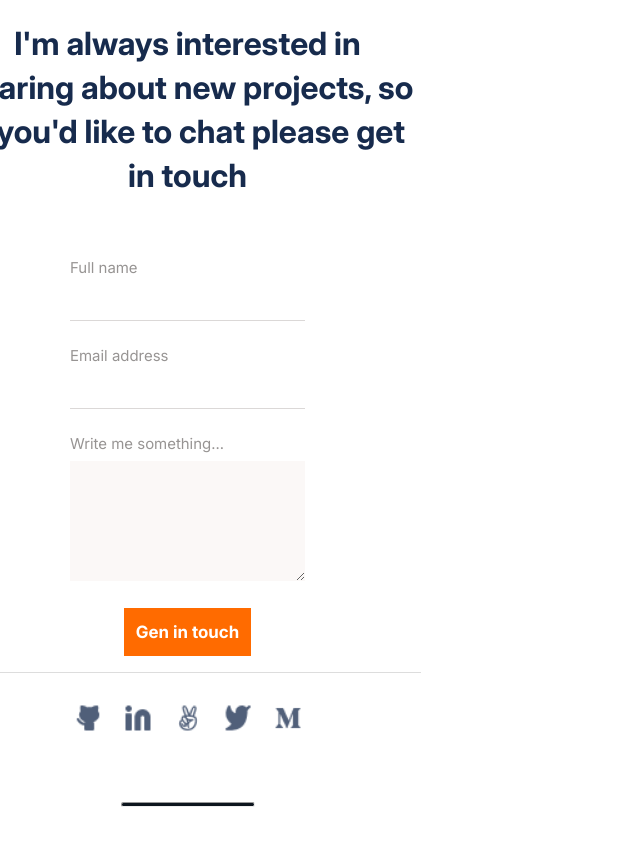
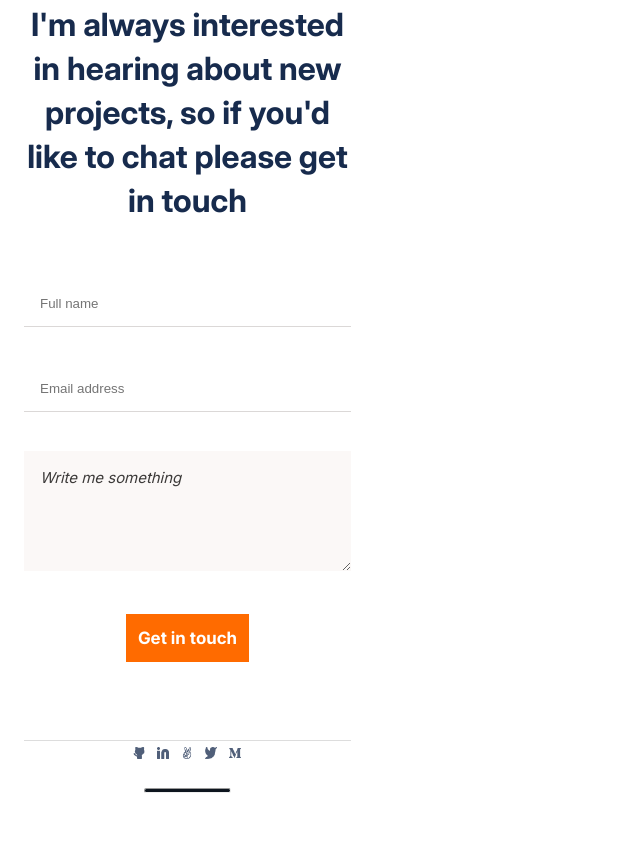
Before and after one commit to azmatsherpalam/portfolio, a website: page index.html in a window 1280 px wide. Shown: the part 5835-6680 px from the top of the page, without its empty margins (0-640 px from the left). After the commit the page ends 6634 px from the top, so only its background shows below. Drawn offline with Linux system fonts and the light colour scheme.

Commit message:
add full mobile page

```diff
--- a/index.html
+++ b/index.html
@@ -156,7 +156,7 @@
       </section>
     </div><!-- End of projects div-->
     <!-- About Me -->
-    <section class="about_me" >
+    <section class="about_me">
        <article  class="about_me_bg ">
           <h1>About me</h1>
           <p>Hello I’m a software developer! I can help you build a product , feature or website Look through some of my work and experience! If you like what you see and have a project you need coded, don’t hesitate to contact me.</p>
@@ -202,56 +202,49 @@
 
       </article>
     </section>
+    <!-- contact Form -->
     <section id="contact">
       <div class="contact-container">
         <h1>I'm always interested in hearing about new projects, so if you'd like to chat please get in touch</h1>
         <form>
           <div class="form-group">
-          <label for="fullName">Full name</label>
-          <input type="text" id="fullName" name="fullName">
+            <!-- <label for="fullName">Full name</label> -->
+            <input type="text" id="fullName" name="fullName" placeholder="Full name">
           </div>
           <div class="form-group">
-          <label for="emailAddress">Email address</label>
-          <input type="email" id="emailAddress" name="emailAddress">
+            <!-- <label for="emailAddress">Email address</label> -->
+            <input type="email" id="emailAddress" name="emailAddress" placeholder="Email address">
           </div>
           <div class="form-group">
-          <label for="message">Write me something...</label>
-          <textarea name="message" id="message"></textarea>
+          <!-- <label for="message">Write me something...</label> -->
+          <textarea name="message" id="message">Write me something</textarea>
           </div>
       </form>
-        <button class="get-in-touch-btn">Gen in touch</button>
+      <div class="btnflex">
+        <button class="get-in-touch-btn">Get in touch</button>
+      </div>
+
       <div id="social-icons">
         <a href="#">
-           <!-- <i class="fab fa-github"></i> -->
           <img src="/images/Disabledgithub.png" alt="">
         </a>
         <a href="#">
-            <!-- <i class="fab fa-linkedin"></i> -->
-             <!-- <img src="/images/linkinden2.svg" alt=""> -->
           <img src="/images/DisabledLink.png" alt="">
         </a>
         <a href="#">
-            <!-- <img src="./images/angelist2.svg" alt=""> -->
-            <!-- <i class="fa-solid fa-peace"></i> -->
           <img src="/images/EnabledAngelist.png" alt="">
         </a>
         <a href="#">
-            <!-- <img src="./images/linkinden2.svg" alt=""> -->
-            <!-- <i class="fab fa-twitter"></i> -->
           <img src="/images/DisabledTwitter.png" alt="">
         </a>
         <a href="#">
-            <!-- <img src="./images/Medium2.svg" alt=""> -->
-            <!-- <i class="fa-brands fa-medium"></i> -->
           <img src="./images/DisabledMed.png" alt="">
         </a>
       </div>
       <div class="phone-signal">
         <hr>
       </div>
-
     </div>
-
   </section>
   </body>
 </html>
--- a/style.css
+++ b/style.css
@@ -119,6 +119,16 @@ p {
   letter-spacing: 0.37;
   color: #ff6b00;
   font-size: 72px;
+}
+
+.contact-container h1 {
+  font-family: inter, sans-serif;
+  font-size: 32px;
+  font-weight: 700;
+  color: #172b4d;
+  text-align: center;
+  margin-bottom: 58px;
+  line-height: 44px;
 }
 
 #projects h1 {
@@ -316,12 +326,11 @@ h2.skill-title {
   font-size: 32px;
   vertical-align: middle;
   margin: 8.73px 12px 8.73px 0;
+  font-family: InaiMathi, sans-serif;
+}
 
-  /* font-family: InaiMathi, sans-serif; */
-
-}
 article.weblanguages > ul > li {
-  font-family: inter;
+  font-family: inter, sans-serif;
   font-weight: 400;
   font-size: 22px;
   line-height: 42.67px;
@@ -337,11 +346,10 @@ h2.framework-title::before {
   display: inline-block;
   margin-right: 12px;
   color: #ff6b00;
-
 }
 
 .framework-title {
-  font-family: inter;
+  font-family: inter, sans-serif;
   font-weight: 700;
   font-size: 32px;
   text-align: center;
@@ -349,8 +357,9 @@ h2.framework-title::before {
   color: var(--white);
   margin: 8px 12px;
 }
+
 article.framework > ul > li {
-  font-family: inter;
+  font-family: inter, sans-serif;
   font-weight: 400;
   font-size: 22px;
   line-height: 42.67px;
@@ -367,8 +376,9 @@ h2.skills::before {
   margin-right: 12px;
   color: #ff6b00;
 }
+
 h2.skills {
-  font-family: inter;
+  font-family: inter, sans-serif;
   font-weight: 700;
   font-size: 32px;
   text-align: center;
@@ -376,8 +386,9 @@ h2.skills {
   color: var(--white);
   margin: 8px 12px;
 }
+
 article.dbms > ul > li {
-  font-family: inter;
+  font-family: inter, sans-serif;
   font-weight: 400;
   font-size: 22px;
   line-height: 42.67px;
@@ -387,57 +398,30 @@ article.dbms > ul > li {
   margin-bottom: 12px;
   color: var(--white);
 }
+
 section#contact {
-  display: flex;
-  justify-content: center;
-  align-items: center;
-  padding: 120px 24px;
-  /* background-color: aqua; */
-
+  display: block;
 }
 
 .contact-container {
-  width: 100vh;
-  padding: 20px;
-  background-color: #fff;
-  display: flex;
-  flex-direction: column;
-  align-items: center;
+  width: 87.2%;
+  margin: 120px 24px 0;
 }
 
-.contact-container h1 {
-  font-family: inter, sans-serif;
-  font-size: 32px;
-  font-weight: 700;
-  color: #172b4d;
-  text-align: center;
-  margin-bottom: 58px;
-  line-height: 44px;
-}
 .form-group {
   margin-bottom: 15px;
-  width: 100%;
 }
-.form-group > label {
-  font-family: inter, sans-serif;
-  font-weight: 400;
-  font-size: 15px;
-  vertical-align: middle;
-  line-height: 24px;
-  display: block;
-  color: #979493;
-  margin-bottom: 5px;
-}
+
 input[type="text"],
 input[type="email"],
 textarea {
-  width: 100%;
-  padding: 10px;
+  padding: 15px 16px;
   border: none;
   border-bottom: 1px solid #dbd8d7;
-  box-sizing: border-box;
-  margin-bottom: 8px;
+  margin-bottom: 24px;
+  width: 100%;
 }
+
 textarea {
   height: 120px;
   font-family: inter, sans-serif;
@@ -451,7 +435,7 @@ textarea {
 }
 
 .get-in-touch-btn {
-  margin: 24px 98px 0 24px;
+  /* margin: 24px 98px 120px 24px; */
   font-family: inter, sans-serif;
   font-weight: 700;
   font-size: 17px;
@@ -463,38 +447,39 @@ textarea {
   color: #fff;
   padding: 12px;
   border: none;
-  margin-top: 15px;
-  margin: 0 auto;
-  /* width: 107px;
-  height: 24px; */
+}
 
+.btnflex {
+  display: flex;
+  justify-content: center;
+}
 
-}
 #social-icons {
+  margin-top: 78px;
   display: flex;
   justify-content: center;
   align-items: center;
-  width: 100%;
-  padding: 20px;
   border-top: 1px solid #ddd;
-  margin: 16px 87px 16px 88px;
+}
 
-}
 .social-icons a {
-  color: #336699;
+  color: #369;
   font-size: 1.5em;
   margin: 0 15px;
   text-decoration: none;
   padding: 8px;
 }
+
 .social i {
   font-size: 1.5em;
 }
+
 .phone-signal {
   width: 100%;
   height: 30px;
   background-color: white;
-  display: flex;justify-content: center;
+  display: flex;
+  justify-content: center;
   align-items: center;
 }
 
@@ -503,13 +488,11 @@ textarea {
   height: 5px;
   margin: 21px 120px 8px 120px;
   border-radius: 10px;
-  background-color: #0D151E;
-
+  background-color: #0d151e;
 }
 
 /* Code of last and Contact section goes here! */
 #social-icons > a > img {
- width: 50px;
- height: 50px;
-
+  width: 24px;
+  height: 24px;
 }
```
Lines whose indentation alone changed are shown as unchanged.
